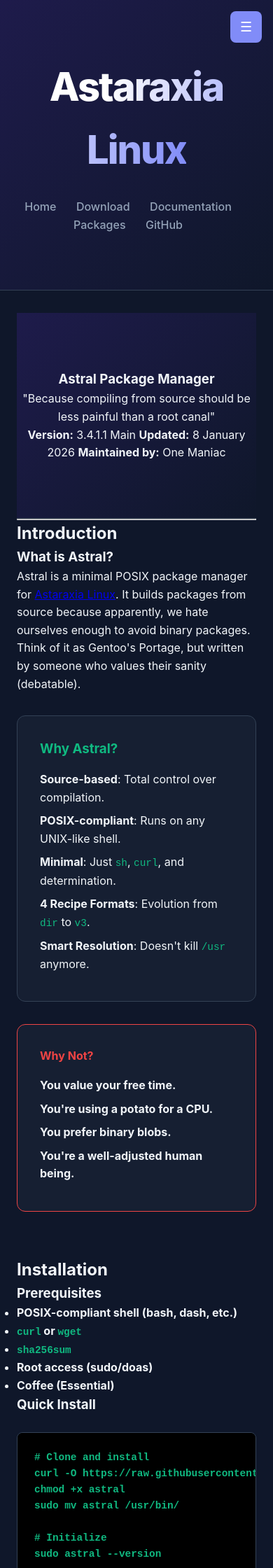
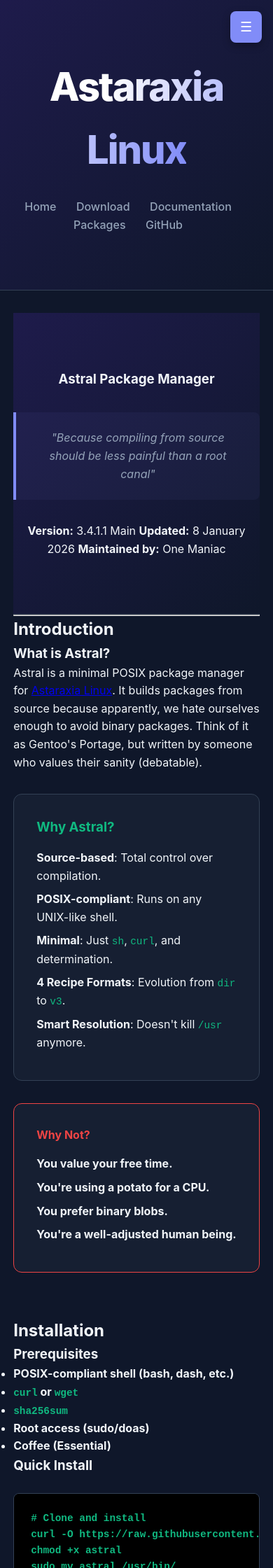
Before and after one commit to Astaraxia-Linux/astaraxia-linux.github.io, a Jekyll site: the page built from docus/astral.html, in a window 390 px wide. Shown: the top 2240 px of the page at 70% size. Built offline with Jekyll 4.4.1, drawn with Linux system fonts in a browser that asks for light colours.

Commit message:
Update docs.html

```diff
--- a/_layouts/docs.html
+++ b/_layouts/docs.html
@@ -17,7 +17,7 @@
 
         /* Full Reset */
         * { margin: 0; padding: 0; box-sizing: border-box; }
-        html { scroll-behavior: smooth; } /* Smooth scroll for links */
+        html { scroll-behavior: smooth; }
         body {
             background-color: var(--bg);
             color: var(--text);
@@ -53,14 +54,14 @@
             max-width: 1200px;
             margin: 0 auto;
             display: flex;
-            gap: 4rem; /* Desktop gap */
+            gap: 4rem;
             padding: 4rem 2rem;
             align-items: flex-start;
         }
 
         .content { flex-grow: 1; min-width: 0; order: 1; }
 
-        /* Desktop Sticky Sidebar on Right */
+        /* Desktop Sticky Sidebar */
         .sidebar {
             width: 250px;
             flex-shrink: 0;
@@ -76,21 +77,31 @@
         .sidebar li a { display: block; padding: 0.5rem 1rem; color: var(--text-dim); text-decoration: none; font-size: 0.95rem; }
         .sidebar li a:hover { color: var(--primary); border-left: 2px solid var(--primary); margin-left: -1px; }
 
+        /* Quotes Restoration */
+        blockquote {
+            border-left: 4px solid var(--primary);
+            padding: 1.5rem;
+            background: rgba(129, 140, 248, 0.05);
+            font-style: italic;
+            margin: 2rem 0;
+            border-radius: 0 8px 8px 0;
+            color: var(--text-dim);
+        }
+
         /* UI Elements */
         .card-grid { display: grid; grid-template-columns: 1fr 1fr; gap: 2rem; margin: 2rem 0; }
         .card { background: var(--card-bg); padding: 2rem; border-radius: 12px; border: 1px solid var(--border); }
         pre { background: #000; padding: 1.5rem; border-radius: 8px; border: 1px solid var(--border); overflow-x: auto; margin: 1.5rem 0; }
         code { color: var(--accent); font-family: monospace; font-size: 0.9rem; }
-        table { width: 100%; border-collapse: collapse; margin: 2rem 0; }
-        table td, table th { padding: 1rem; border-bottom: 1px solid var(--border); }
 
+        /* Mobile Sidebar Overlay */
         .sidebar-overlay {
             position: fixed;
             top: 0;
             left: 0;
             width: 100%;
             height: 100%;
-            background: rgba(15, 23, 42, 0.6);
+            background: rgba(15, 23, 42, 0.7);
             backdrop-filter: blur(8px);
             z-index: 999;
             display: none;
@@ -102,22 +113,23 @@
         @media (max-width: 900px) {
             .main-wrapper {
                 gap: 0;
-                padding: 2rem 1.5rem;
+                padding: 2rem 1.2rem;
                 display: block;
             }
 
             .sidebar {
                 position: fixed;
                 top: 0;
-                right: -100%; /* Fully hidden */
+                right: -100%;
                 height: 100vh;
-                background: #111827;
+                background: #0f172a; /* Solid dark color */
                 z-index: 1000;
-                padding: 6rem 2rem;
+                padding: 6rem 1.5rem;
                 width: 280px;
                 order: unset;
                 box-shadow: -10px 0 30px rgba(0,0,0,0.5);
                 transition: right 0.3s ease;
+                border-left: 1px solid var(--border);
             }
 
             .sidebar.active { right: 0; }
@@ -138,11 +150,12 @@
                 justify-content: center;
                 cursor: pointer;
                 font-size: 1.2rem;
+                box-shadow: 0 4px 12px rgba(0,0,0,0.3);
             }
         }
 
         @media (min-width: 901px) {
-            .menu-toggle { display: none; }
+            .menu-toggle { display: none !important; }
         }
 
         footer { text-align: center; padding: 4rem 2rem; color: var(--text-dim); border-top: 1px solid var(--border); margin-top: 5rem; }
@@ -163,7 +176,7 @@
     </header>
 
     <main class="main-wrapper">
-        <aside class="sidebar">
+        <aside class="sidebar" onclick="handleSidebarClick(event)">
             {{ page.sidebar_content }}
         </aside>
 
```
Also changed, not shown: other parts of _layouts/docs.html (+15 -5 lines).
